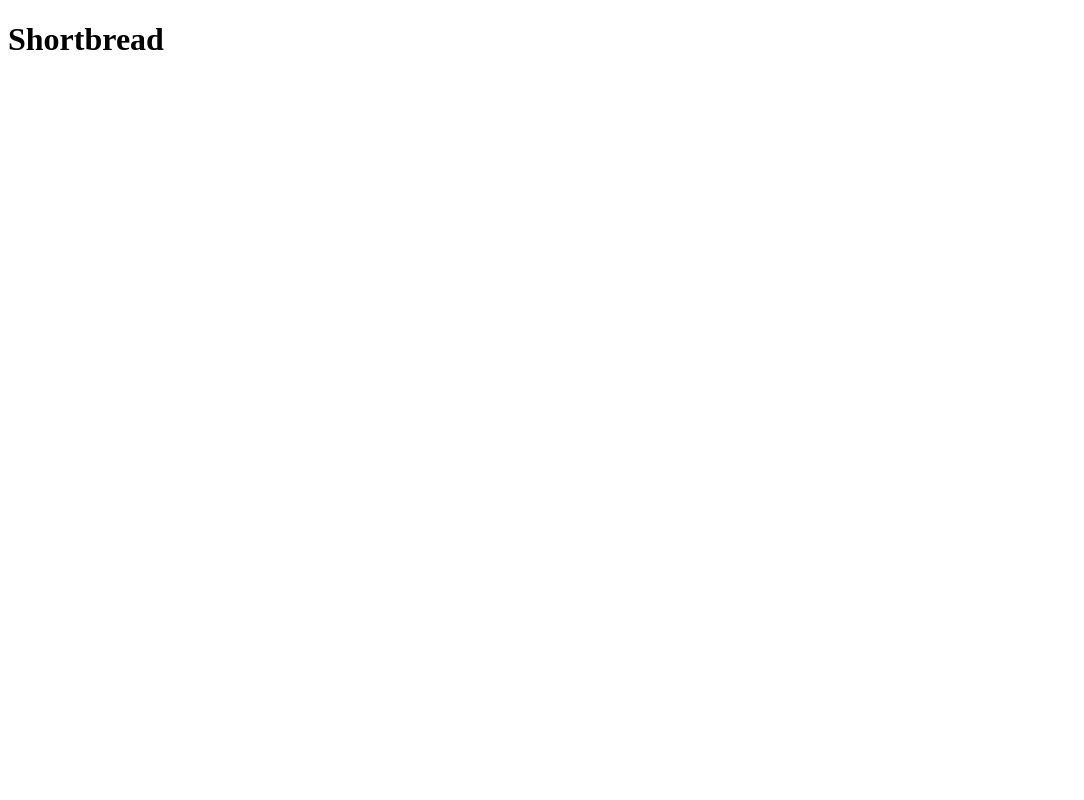
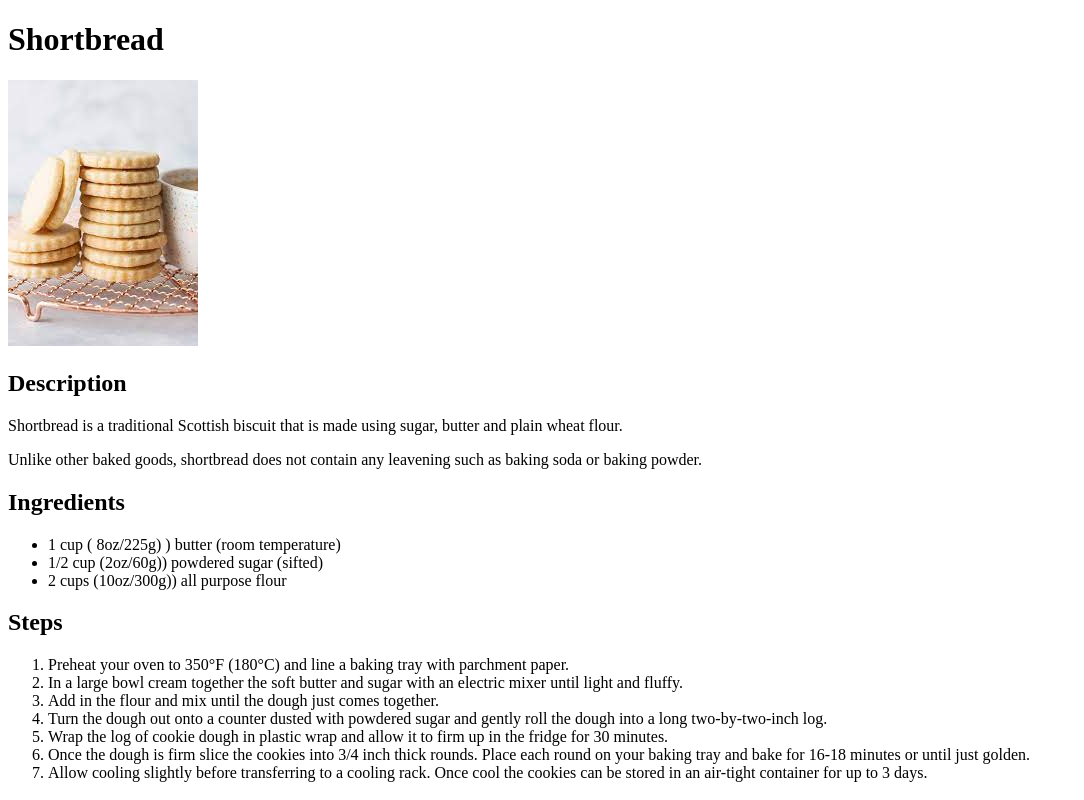
Before and after one commit to Butkii/odin-recipes, a plain HTML site: page recipes/shortbread.html in a window 1280 px wide. Shown: the whole page, without its empty margins (0-1084 px from the left). Drawn offline with Linux system fonts and the light colour scheme.

Commit message:
Update the shortbread recipe page to include ingredients and steps Add the shortbread picture that is used in shortbread recipe page

```diff
--- a/recipes/shortbread.html
+++ b/recipes/shortbread.html
@@ -6,5 +6,28 @@
 </head>
 <body>
     <h1>Shortbread</h1>
+    <img src="shortbread.jpeg" alt="Picture of a Shortbread cookie">
+
+    <h2>Description</h2>
+    <p>Shortbread is a traditional Scottish biscuit that is made using sugar, butter and plain wheat flour.</p>
+    <p>Unlike other baked goods, shortbread does not contain any leavening such as baking soda or baking powder. </p>
+
+    <h2>Ingredients</h2>
+    <ul>
+        <li>1 cup ( 8oz/225g) ) butter (room temperature)</li>
+        <li>1/2 cup (2oz/60g)) powdered sugar (sifted)</li>
+        <li>2 cups (10oz/300g)) all purpose flour</li>
+    </ul>
+
+    <h2>Steps</h2>
+    <ol>
+        <li>Preheat your oven to 350°F (180°C) and line a baking tray with parchment paper.</li>
+        <li>In a large bowl cream together the soft butter and sugar with an electric mixer until light and fluffy.</li>
+        <li>Add in the flour and mix until the dough just comes together.</li>
+        <li>Turn the dough out onto a counter dusted with powdered sugar and gently roll the dough into a long two-by-two-inch log.</li>
+        <li>Wrap the log of cookie dough in plastic wrap and allow it to firm up in the fridge for 30 minutes.</li>
+        <li>Once the dough is firm slice the cookies into 3/4 inch thick rounds. Place each round on your baking tray and bake for 16-18 minutes or until just golden.</li>
+        <li>Allow cooling slightly before transferring to a cooling rack. Once cool the cookies can be stored in an air-tight container for up to 3 days.</li>
+    </ol>
 </body>
 </html>
```
Also changed, not shown: recipes/shortbread.jpeg (added).
